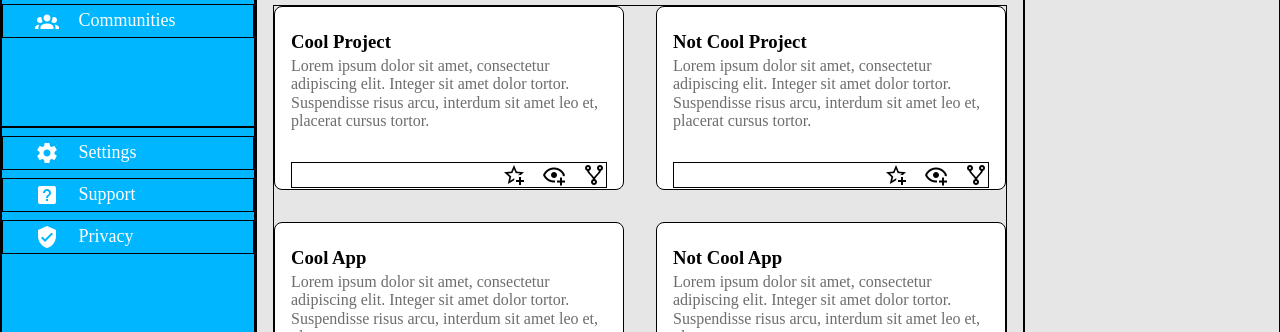
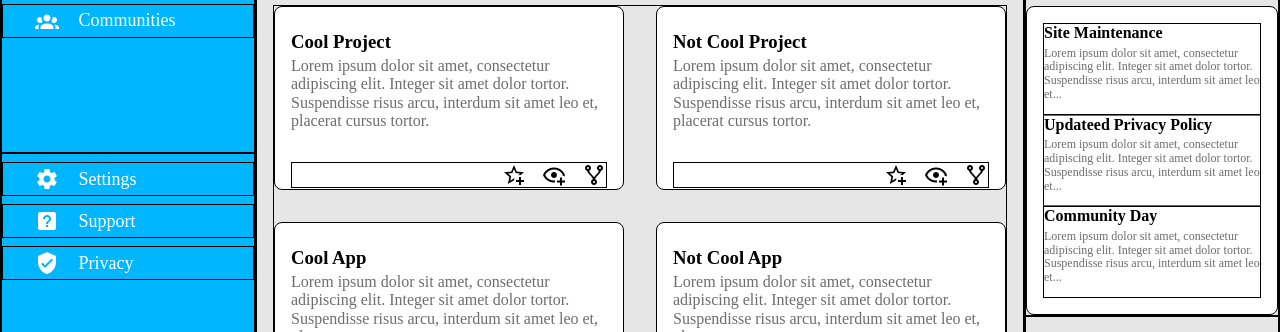
Before and after one commit to iamgame3/admin-dashboard, a plain HTML site: page index.html in a window 1280 px wide. Shown: the part 319-651 px from the top of the page. Drawn offline with Linux system fonts and the light colour scheme.

Commit message:
Add announcments section and style it

```diff
--- a/index.html
+++ b/index.html
@@ -139,7 +139,26 @@
                 </div>
             </div>
         </div>
-        <div class="misc">MISC</div>
+        <div class="misc">
+            <div class="announcments">
+                <h1 class="section-header">Announcments</h1>
+                <div class="announcment-card">
+                    <div class="announcment">
+                        <h4 class="announcment-title">Site Maintenance</h3>
+                        <p class="announcment-text">Lorem ipsum dolor sit amet, consectetur adipiscing elit. Integer sit amet dolor tortor. Suspendisse risus arcu, interdum sit amet leo et...</p>
+                    </div>
+                    <div class="announcment" id="middle-announcment">
+                        <h4 class="announcment-title">Updateed Privacy Policy</h3>
+                        <p class="announcment-text">Lorem ipsum dolor sit amet, consectetur adipiscing elit. Integer sit amet dolor tortor. Suspendisse risus arcu, interdum sit amet leo et...</p></div>
+                    <div class="announcment">
+                        <h4 class="announcment-title">Community Day</h3>
+                        <p class="announcment-text">Lorem ipsum dolor sit amet, consectetur adipiscing elit. Integer sit amet dolor tortor. Suspendisse risus arcu, interdum sit amet leo et...</p></div>
+                </div>
+            </div>
+            <div class="trending">
+                <h1 class="section-header">Trending</h1>
+            </div>
+        </div>
     </div>
 
 </body>
--- a/styles.css
+++ b/styles.css
@@ -1,7 +1,7 @@
 :root {
     --main-blue: rgb(0, 183, 255);
     --background-grey: rgb(230, 230, 230);
-    --text-grey: grey;
+    --text-grey: rgb(109, 109, 109);;
 }
 
 .container {
@@ -165,7 +165,7 @@
 }
 
 .card-text {
-    color: rgb(109, 109, 109);
+    color: var(--text-grey);
     margin-top: 4px;
 }
 
@@ -174,6 +174,33 @@
     display: flex;
     justify-content: end;
     gap: 16px;
+}
+
+.misc {
+    display: grid;
+    grid-template-rows: 1fr 1fr;
+}
+
+.announcment-card {
+    padding: 16px;
+    background-color: white;
+    border-radius: 8px;
+    padding: 16px;
+}
+
+#middle-announcment {
+    border-top: 1px solid var(--text-grey);
+    border-bottom: 1px solid var(--text-grey);
+}
+
+.announcment-title {
+    margin: 0;
+}
+
+.announcment-text {
+    color: var(--text-grey);
+    margin-top: 4px;
+    font-size: 12px;
 }
 
 .container div {
```
